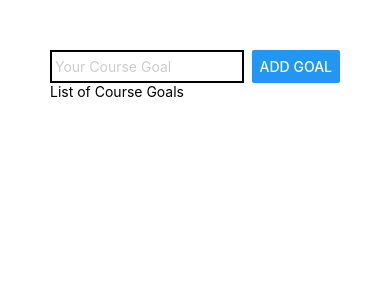
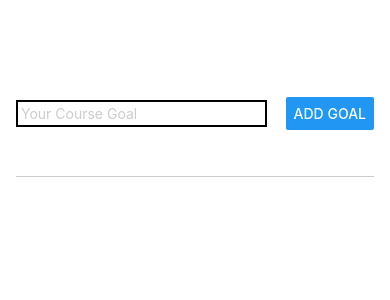
Before and after one commit to codeyson/expo_trial_32S1_masangkay, a React Native app: screen / in a window 390 px wide. Shown: the top 300 px of the page. Built offline with nearby package versions, Linux system fonts and the light colour scheme.

Commit message:
done supplementary

```diff
--- a/App.js
+++ b/App.js
@@ -1,18 +1,35 @@
 import { StyleSheet, Text, View, Button, TextInput} from 'react-native';
+import { useState } from 'react';
 
 export default function App() {
+  const [enteredGoalText, setEnteredGoalText] = useState('');
+  const [courseGoals, setCourseGoals] = useState([]);
+
+  function goalInputHandler(enteredText) {
+    setEnteredGoalText(enteredText);
+  }
+
+  function addGoalHandler() {
+    setCourseGoals((currentCourseGoals) => [
+      ...currentCourseGoals,
+      enteredGoalText,
+    ]);
+  }
+
 return (
   <View style={styles.appContainer}>
     <View style={styles.inputContainer}>
-        <TextInput placeholder='Your Course Goal' style={styles.textInput}></TextInput>
-        <Button title='Add Goal'></Button>
+      <TextInput placeholder='Your Course Goal' style={styles.textInput} onChangeText={goalInputHandler}></TextInput>
+      <Button title='Add Goal' style={{padding: 50}} onPress={addGoalHandler}></Button>
     </View>
-      <View>
-          <Text>List of Course Goals</Text>
+    <View style={styles.goalsContainer}>
+        {courseGoals.map((goal) => <Text>{goal}</Text>)}
     </View>
   </View>
 );
 }
+
+
 
 const styles = StyleSheet.create({
   container: {
@@ -29,37 +46,28 @@ const styles = StyleSheet.create({
     backgroundColor: 'blue',
   },
   appContainer: {
-    padding: 50,
+    flex: 1,
+    paddingTop: 50,
+    paddingHorizontal: 16,
+    padding: 13,
   },
   inputContainer: {
-    display: 'flex',
+    flex: 1,
     flexDirection: 'row',
     justifyContent: 'space-between',
+    alignItems: 'center',
+    marginBottom: 24,
+    borderBottomWidth: 1,
+    borderBottomColor: '#cccccc',
   },
   textInput: {
     borderWidth: 2,
     color: '#cccccc',
-    width: '80%',
+    width: '70%',
     marginRight: 8,
     padding: 3,
-  }
+  },
+  goalsContainer: {
+    flex: 5,
+  },
 });
-
-
-const styles2 = {
-  container: {
-    flex: 1,
-    backgroundColor: '#fff',
-    alignItems: 'center',
-    justifyContent: 'center',
-  },
-
-  textStyle: {
-    margin: 16,
-    padding: 16,
-    borderWidth: 2,
-    borderColor: 'red',
-    backgroundColor: 'blue',
-    color: 'white',
-  },
-};
```
Lines whose indentation alone changed are shown as unchanged.
